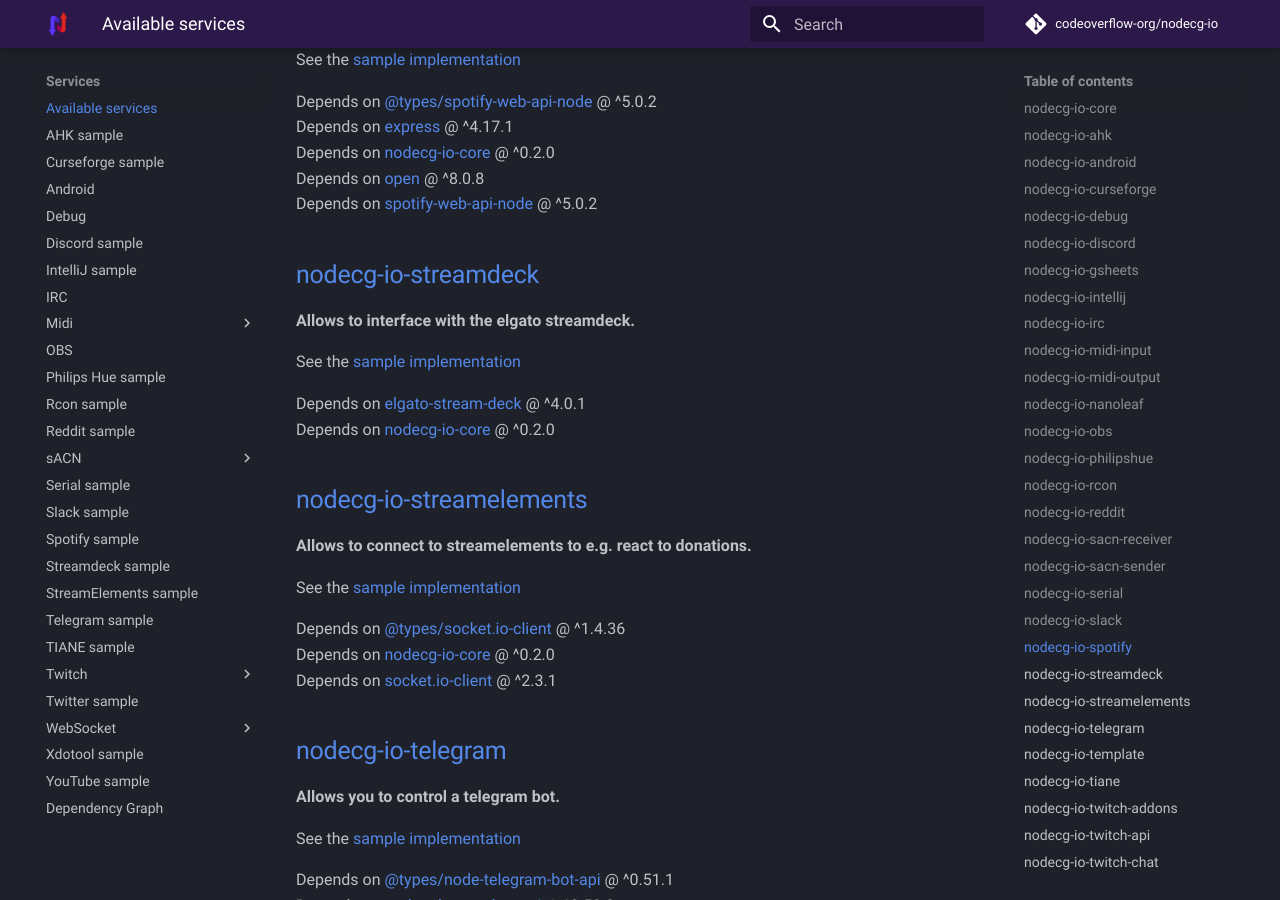
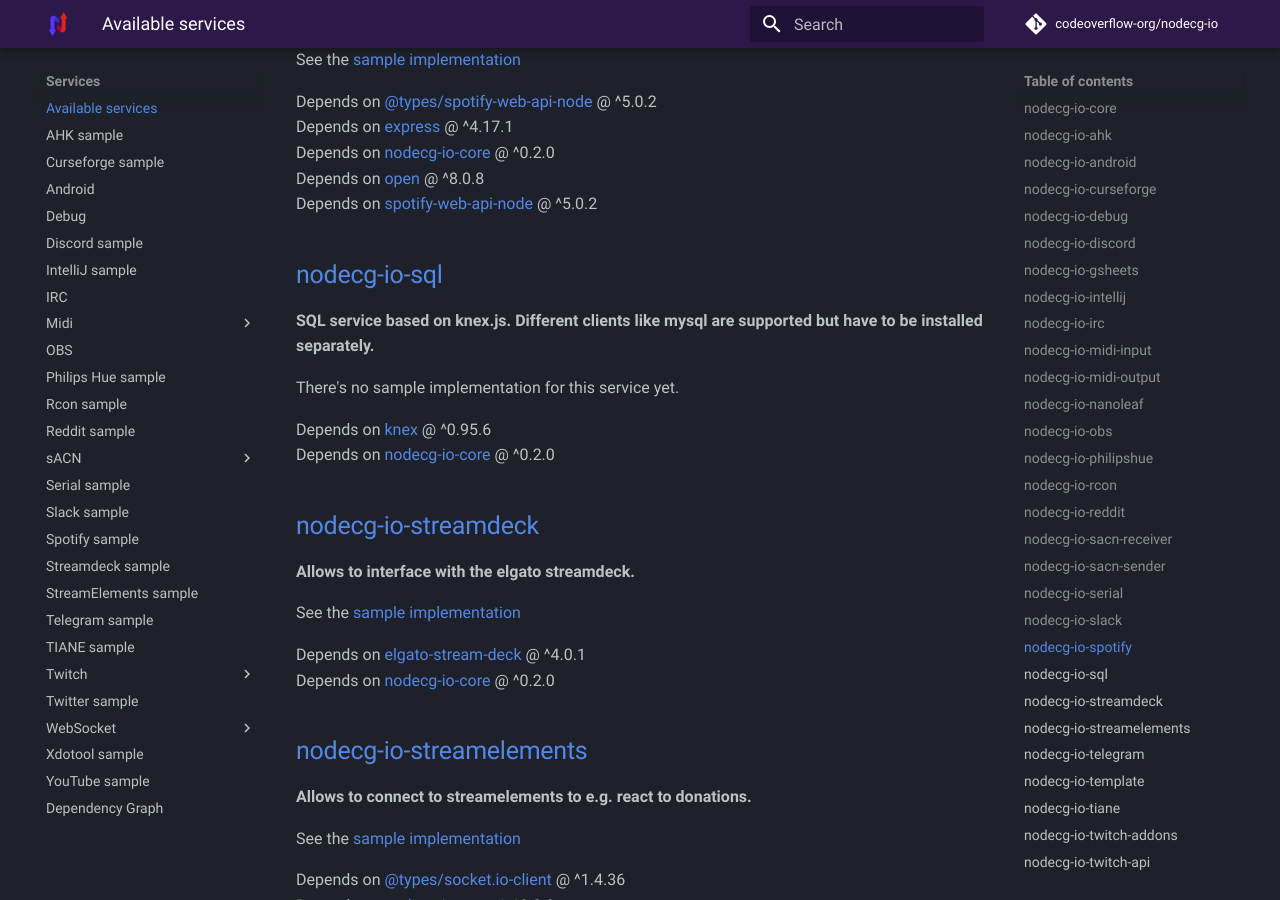
Before and after one commit to codeoverflow-org/nodecg-io-docs, an MkDocs documentation site: the page built from docs/services.md, in a window 1280 px wide and 900 px high, scrolled down 5046 px. Built offline with MkDocs 1.6.1 and Material for MkDocs 9.7.7, drawn with Linux system fonts in a browser that asks for light colours; comment, search, counter and statistics services are not loaded; the version menu is left out.

Commit message:
Update generated documentation (codeoverflow-org/nodecg-io@704a495c38f0590264170a4c70bd4c3307088512)

```diff
--- a/docs/services.md
+++ b/docs/services.md
@@ -201,6 +201,15 @@
 Depends on [open](https://www.npmjs.com/package/open) @ ^8.0.8 <br>
 Depends on [spotify-web-api-node](https://www.npmjs.com/package/spotify-web-api-node) @ ^5.0.2 <br>
 
+## [nodecg-io-sql](https://github.com/codeoverflow-org/nodecg-io/tree/master/nodecg-io-sql)
+
+**SQL service based on knex.js. Different clients like mysql are supported but have to be installed separately.**
+
+There's no sample implementation for this service yet.
+
+Depends on [knex](https://www.npmjs.com/package/knex) @ ^0.95.6 <br>
+Depends on [nodecg-io-core](https://github.com/codeoverflow-org/nodecg-io/tree/master/nodecg-io-core) @ ^0.2.0 <br>
+
 ## [nodecg-io-streamdeck](https://github.com/codeoverflow-org/nodecg-io/tree/master/nodecg-io-streamdeck)
 
 **Allows to interface with the elgato streamdeck.**
```
Also changed, not shown: docs/dependencies.md (+4 -0 lines), docs/index.md (+1 -1 lines).
